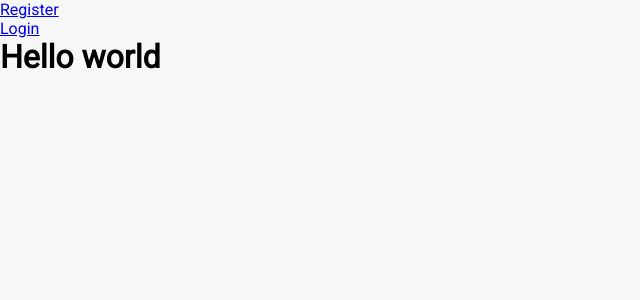
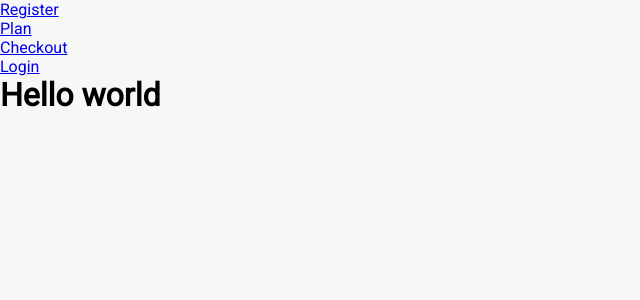
Before and after one commit to eterlio/callin-ui, a Vue app: page / in a window 1280 px wide. Shown: the top 300 px of the page, without its empty margins (0-640 px from the left). Built offline with nearby package versions, Linux system fonts and the light colour scheme; a web font is replaced by a local one.

Commit message:
Update Landing.vue

```diff
--- a/src/views/Landing.vue
+++ b/src/views/Landing.vue
@@ -5,6 +5,12 @@
   <RouterLink to="/auth/register">Register</RouterLink>
 </div>
 <div>
+  <RouterLink to="/plan">Plan</RouterLink>
+</div>
+<div>
+  <RouterLink to="/checkout">Checkout</RouterLink>
+</div>
+<div>
   <RouterLink to="/auth/login">Login</RouterLink>
 </div>
   <h1>Hello world</h1>
```
